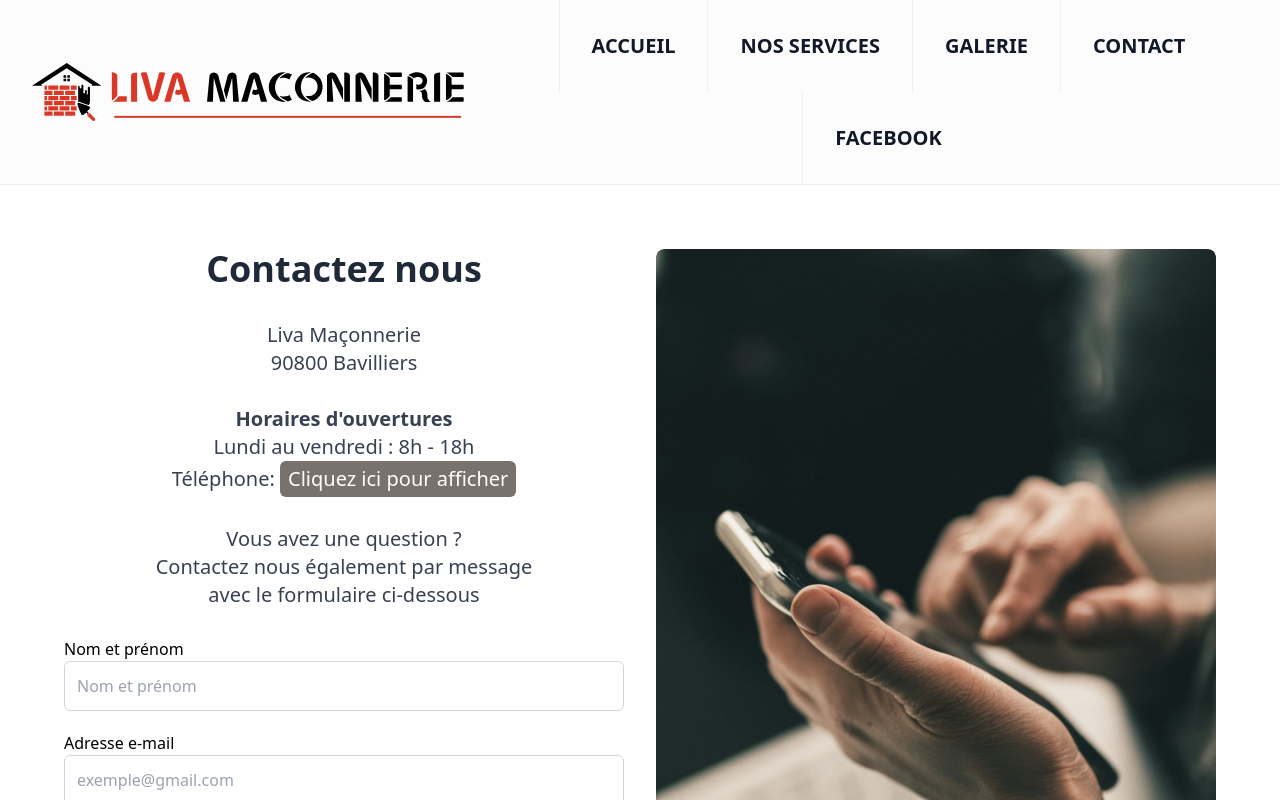
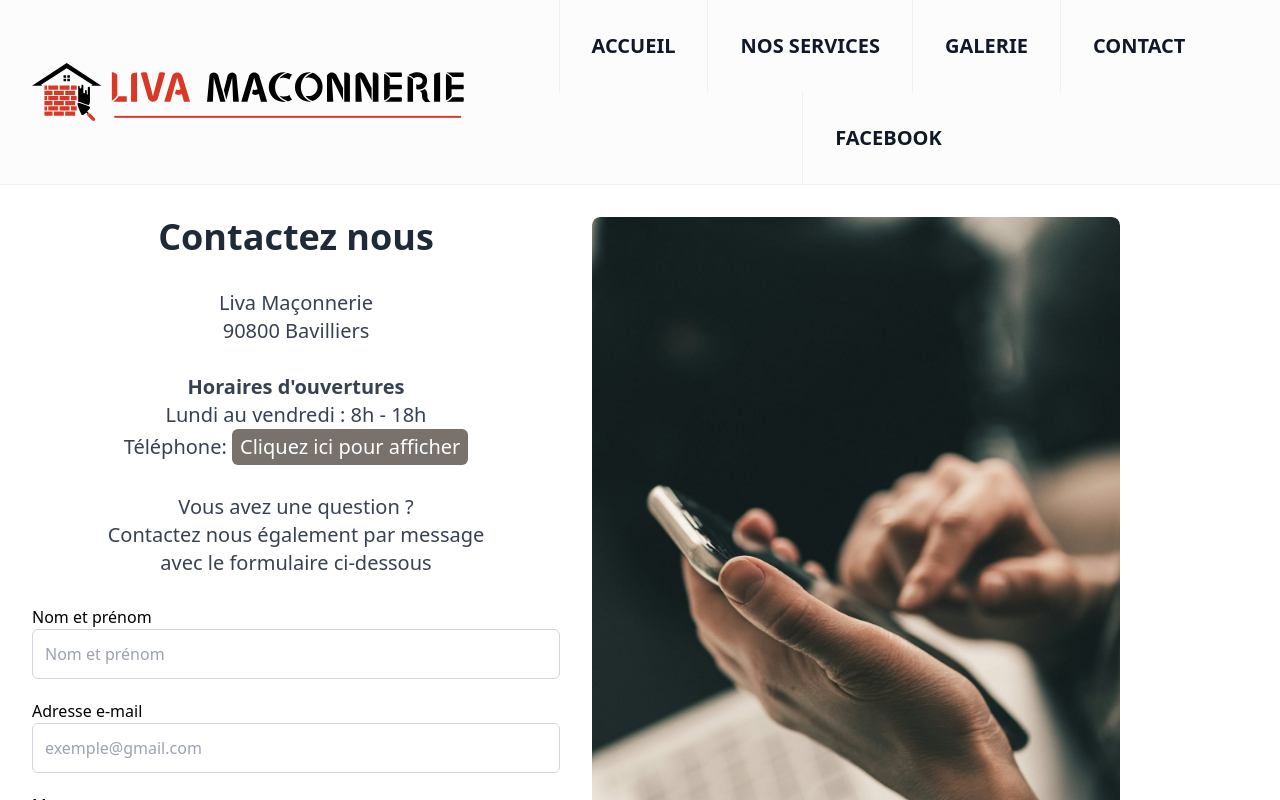
Before and after one commit to jordanlepera/liva, a Next.js app: page /contact in a window 1280 px wide. Shown: the top 800 px of the page. Built offline with nearby package versions, Linux system fonts and the light colour scheme.

Commit message:
style(contact.tsx): minor UI fix

```diff
--- a/src/pages/contact.tsx
+++ b/src/pages/contact.tsx
@@ -11,7 +11,7 @@ const ContactPage = () => (
       />
     }
   >
-    <div className="relative p-8">
+    <div className="relative max-w-[90%]">
       <Contact />
     </div>
   </Main>
```
